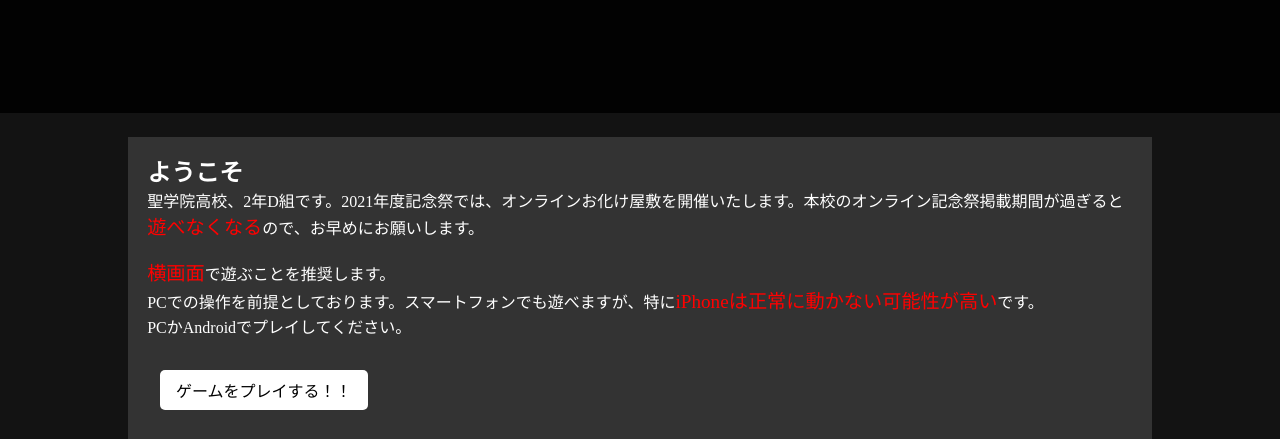
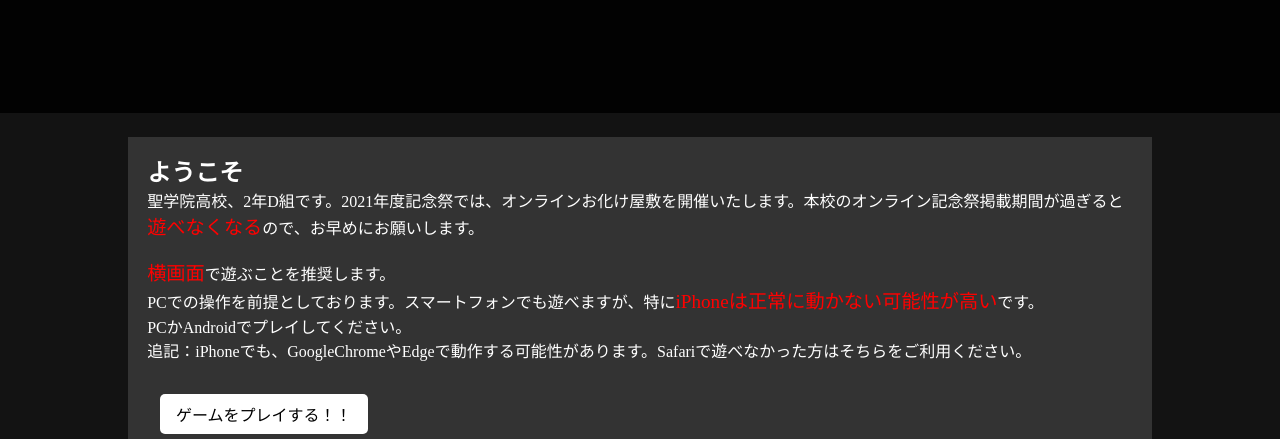
Before and after one commit to H2D001/h2d.github.io, a plain HTML site: page index.html in a window 1280 px wide. Shown: the part 287-726 px from the top of the page. Drawn offline with Linux system fonts and the light colour scheme; a web font is replaced by a local one.

Commit message:
Fix html file, change discription

```diff
--- a/index.html
+++ b/index.html
@@ -30,6 +30,7 @@
     <p><span class="red_color">横画面</span>で遊ぶことを推奨します。</p>
     <p>PCでの操作を前提としております。スマートフォンでも遊べますが、特に<span class="red_color">iPhoneは正常に動かない可能性が高い</span>です。</p>
     <p>PCかAndroidでプレイしてください。</p>
+    <p>追記：iPhoneでも、GoogleChromeやEdgeで動作する可能性があります。Safariで遊べなかった方はそちらをご利用ください。</p>
     <a href="https://unityroom.com/games/h2d_horror_of_science" target="_blank" rel="noopener noreferrer"><p class="play_link">ゲームをプレイする！！</p></a>
     <h5>操作説明</h5>
     <br>
```
